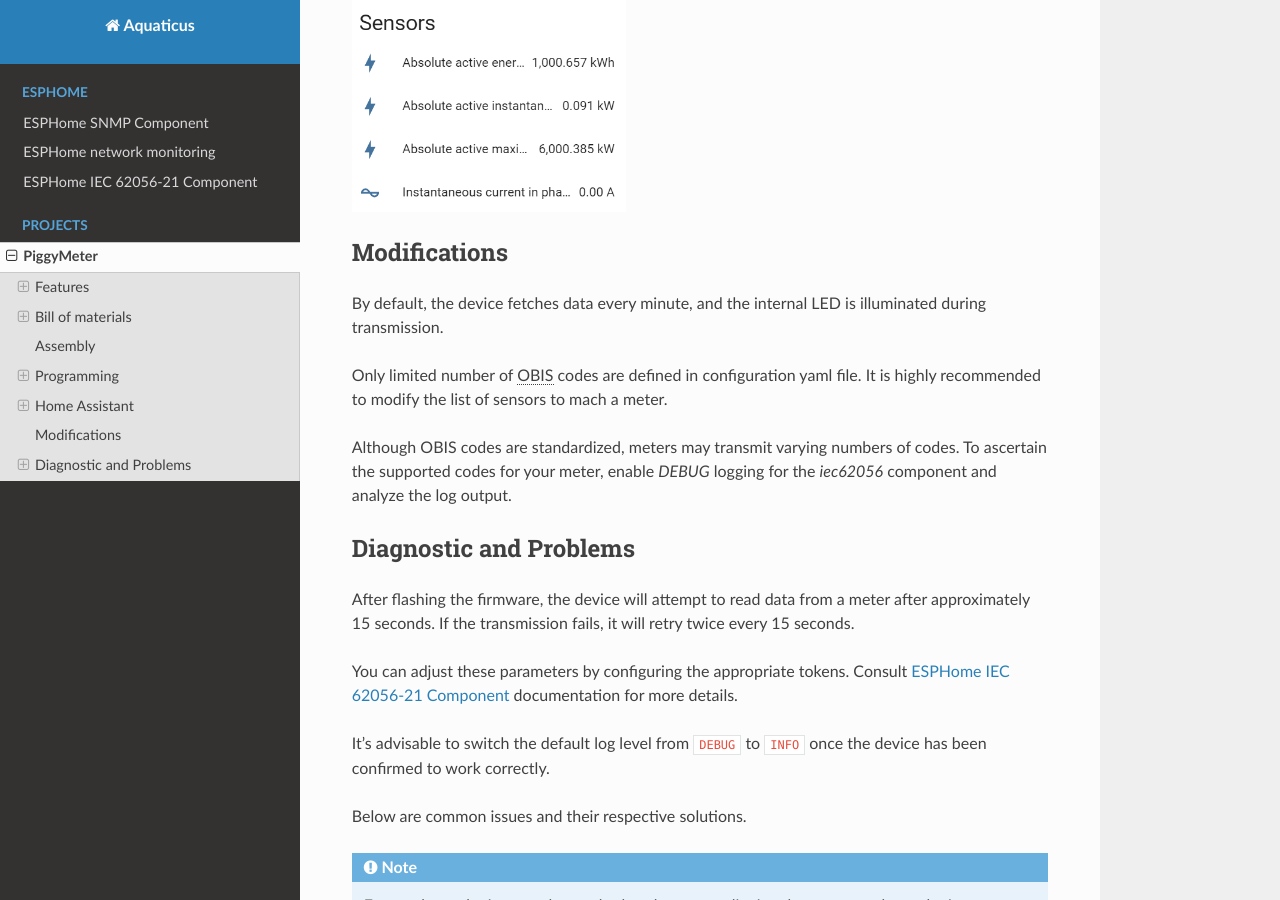
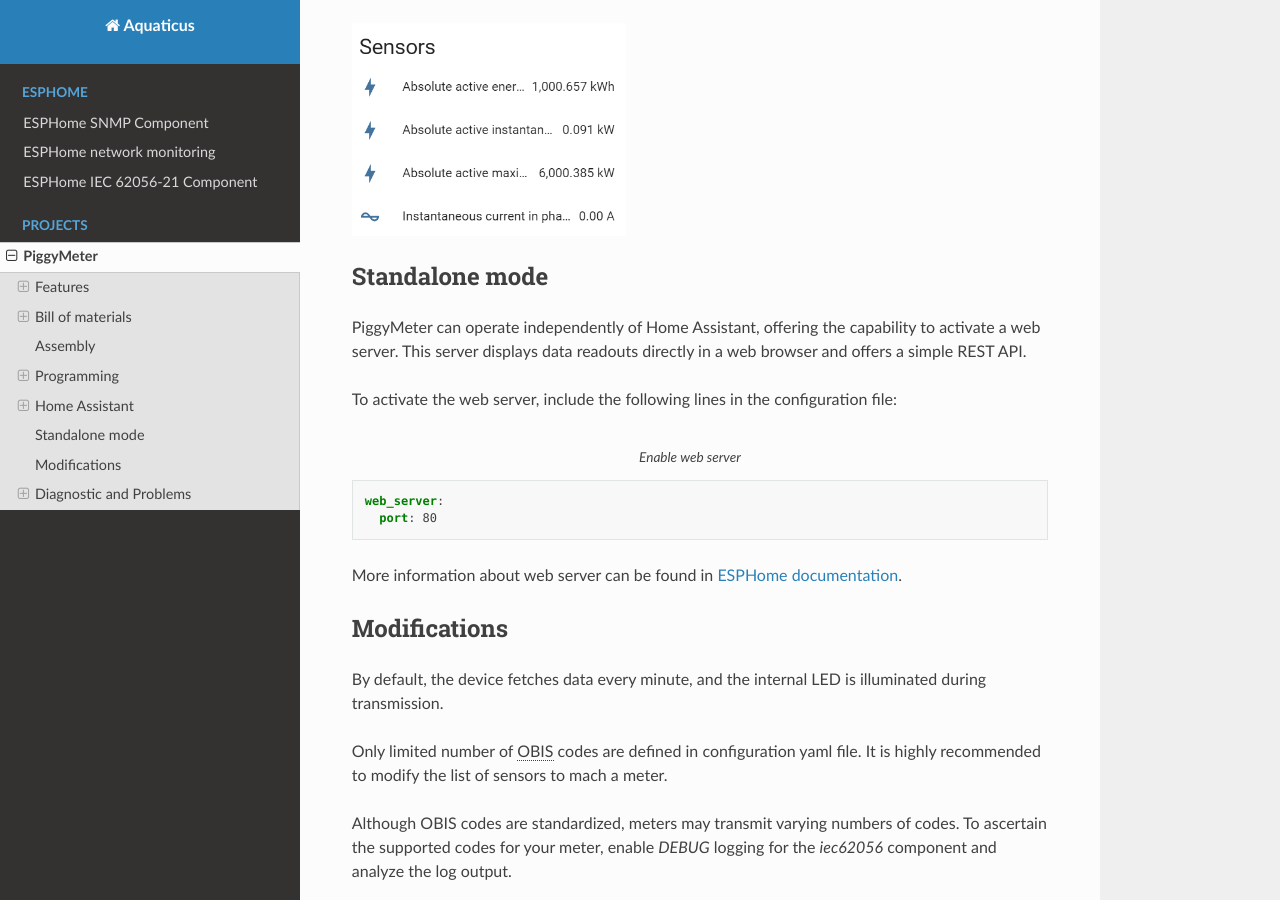
Before and after one commit to aquaticus/aquaticus.github.io, a Sphinx documentation site: the page built from doc/meter.rst, in a window 1280 px wide and 900 px high, scrolled down 8464 px. Built offline with Sphinx 7.4.7 and the Read the Docs theme 2.0.0, drawn with Linux system fonts in a browser that asks for light colours.

Commit message:
web server info

```diff
--- a/doc/meter.rst
+++ b/doc/meter.rst
@@ -23,6 +23,7 @@ Features
 * **Uses open source ESPHome**
 * **Wireless communication via Wi-Fi**
 * **Integrates with Home Assistant**
+* **Optional web server**
 * **Cheap hardware ESP32-C3 or ESP32-S2**
 * **Case design available for 3D print**
 
@@ -361,6 +362,22 @@ This is a list of sensors defined in configuration file.
     :scale: 60%
     :figwidth: 100%
 
+Standalone mode
+***************
+PiggyMeter can operate independently of Home Assistant, offering the capability
+to activate a web server. This server displays data readouts directly in a web
+browser and offers a simple REST API.
+
+To activate the web server, include the following lines in the configuration file:
+
+.. code-block:: yaml
+    :caption: Enable web server
+
+    web_server:
+      port: 80
+
+More information about web server can be found in `ESPHome documentation <https://esphome.io/components/web_server.html>`_.
+
 Modifications
 *************
 
```
